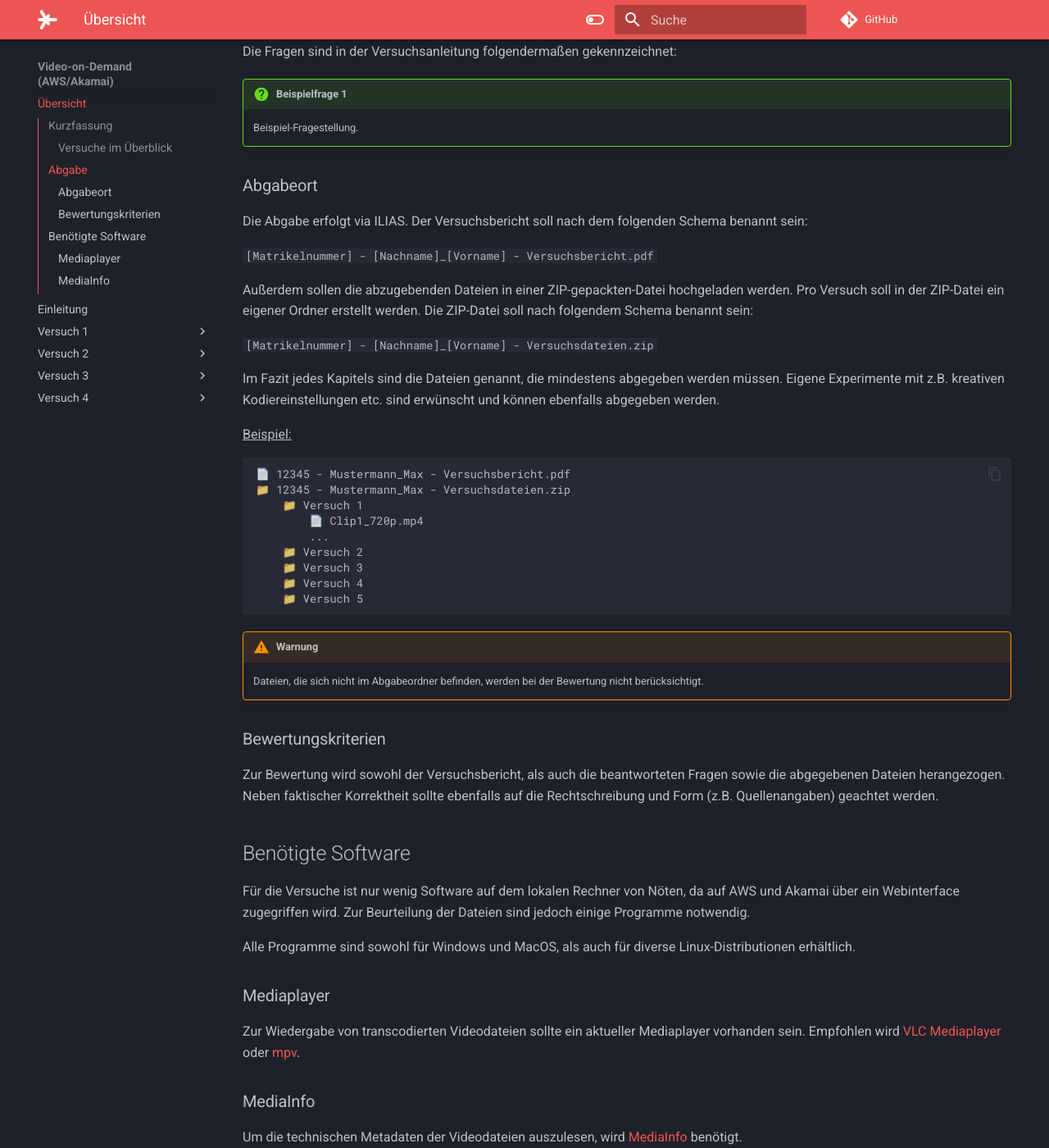
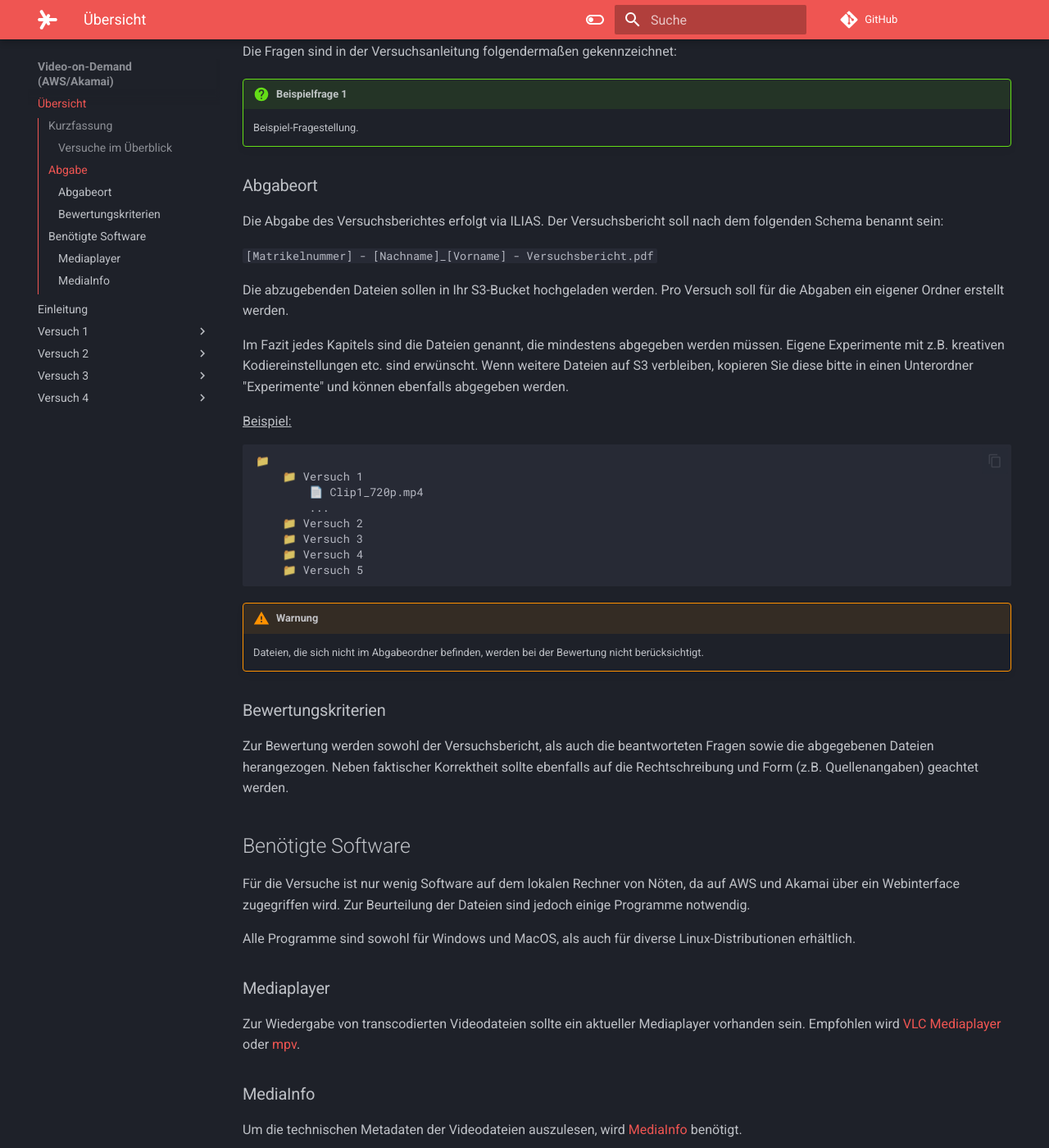
Before and after one commit to wruppelx/mvs-aws-exercise, an MkDocs documentation site: the page built from docs/index.md, in a window 1280 px wide and 1400 px high, scrolled down 763 px. Shown: the whole window at 82% size. Built offline with MkDocs 1.6.1 and Material for MkDocs 9.7.7, drawn with Linux system fonts in a browser that asks for light colours; comment, search, counter and statistics services are not loaded.

Commit message:
Update index.md

````diff
--- a/docs/index.md
+++ b/docs/index.md
@@ -24,21 +24,18 @@ Die Fragen sind in der Versuchsanleitung folgendermaßen gekennzeichnet:
 
 ### Abgabeort
 
-Die Abgabe erfolgt via ILIAS. Der Versuchsbericht soll nach dem folgenden Schema benannt sein:
+Die Abgabe des Versuchsberichtes erfolgt via ILIAS. Der Versuchsbericht soll nach dem folgenden Schema benannt sein:
 
 `[Matrikelnummer] - [Nachname]_[Vorname] - Versuchsbericht.pdf`
 
-Außerdem sollen die abzugebenden Dateien in einer ZIP-gepackten-Datei hochgeladen werden. Pro Versuch soll in der ZIP-Datei ein eigener Ordner erstellt werden. Die ZIP-Datei soll nach folgendem Schema benannt sein:
+Die abzugebenden Dateien sollen in Ihr S3-Bucket hochgeladen werden. Pro Versuch soll für die Abgaben ein eigener Ordner erstellt werden.
 
-`[Matrikelnummer] - [Nachname]_[Vorname] - Versuchsdateien.zip`
-
-Im Fazit jedes Kapitels sind die Dateien genannt, die mindestens abgegeben werden müssen. Eigene Experimente mit z.B. kreativen Kodiereinstellungen etc. sind erwünscht und können ebenfalls abgegeben werden.
+Im Fazit jedes Kapitels sind die Dateien genannt, die mindestens abgegeben werden müssen. Eigene Experimente mit z.B. kreativen Kodiereinstellungen etc. sind erwünscht. Wenn weitere Dateien auf S3 verbleiben, kopieren Sie diese bitte in einen Unterordner "Experimente" und können ebenfalls abgegeben werden.
 
 <u>Beispiel:</u>
 
 ```
-📄 12345 - Mustermann_Max - Versuchsbericht.pdf
-📁 12345 - Mustermann_Max - Versuchsdateien.zip
+📁
     📁 Versuch 1
         📄 Clip1_720p.mp4
         ...
@@ -53,7 +50,7 @@ Im Fazit jedes Kapitels sind die Dateien genannt, die mindestens abgegeben werde
 
 ### Bewertungskriterien
 
-Zur Bewertung wird sowohl der Versuchsbericht, als auch die beantworteten Fragen sowie die abgegebenen Dateien herangezogen. Neben faktischer Korrektheit sollte ebenfalls auf die Rechtschreibung und Form (z.B. Quellenangaben) geachtet werden.
+Zur Bewertung werden sowohl der Versuchsbericht, als auch die beantworteten Fragen sowie die abgegebenen Dateien herangezogen. Neben faktischer Korrektheit sollte ebenfalls auf die Rechtschreibung und Form (z.B. Quellenangaben) geachtet werden.
 
 ## Benötigte Software
 
````
